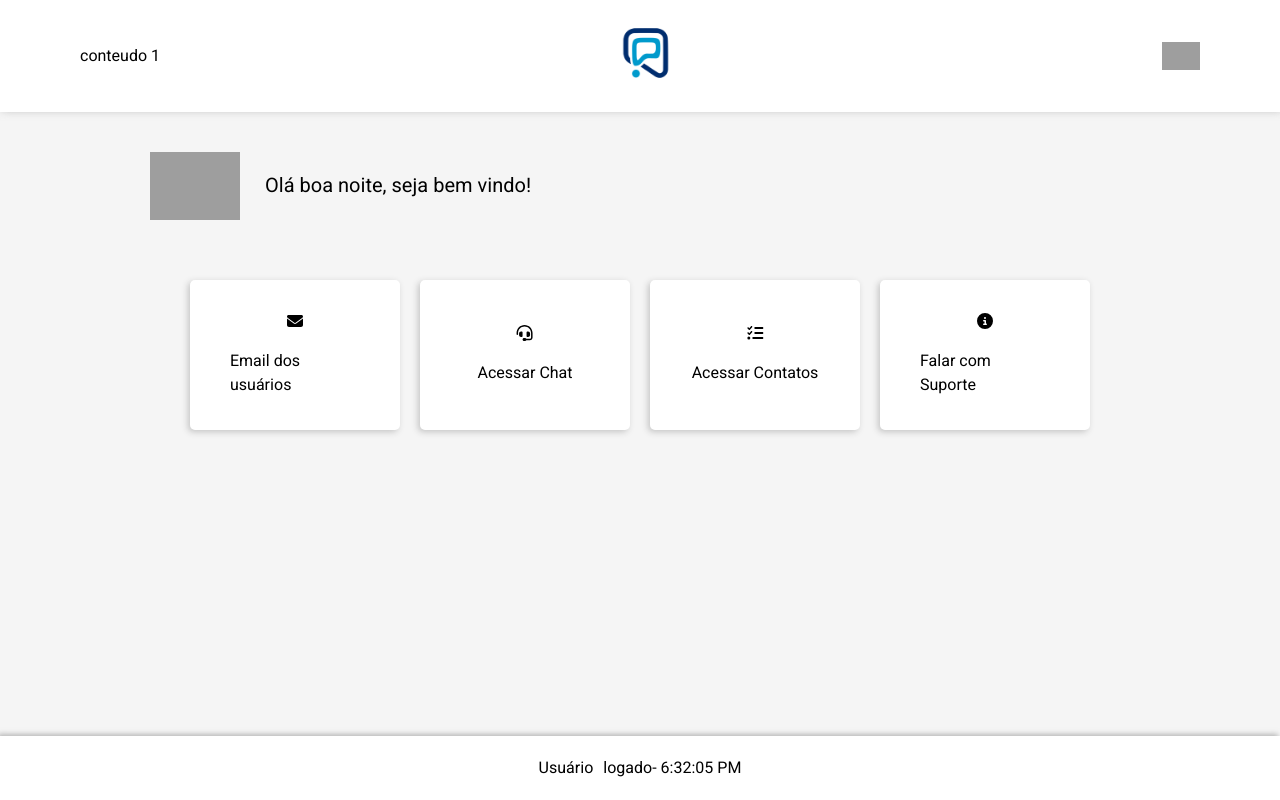
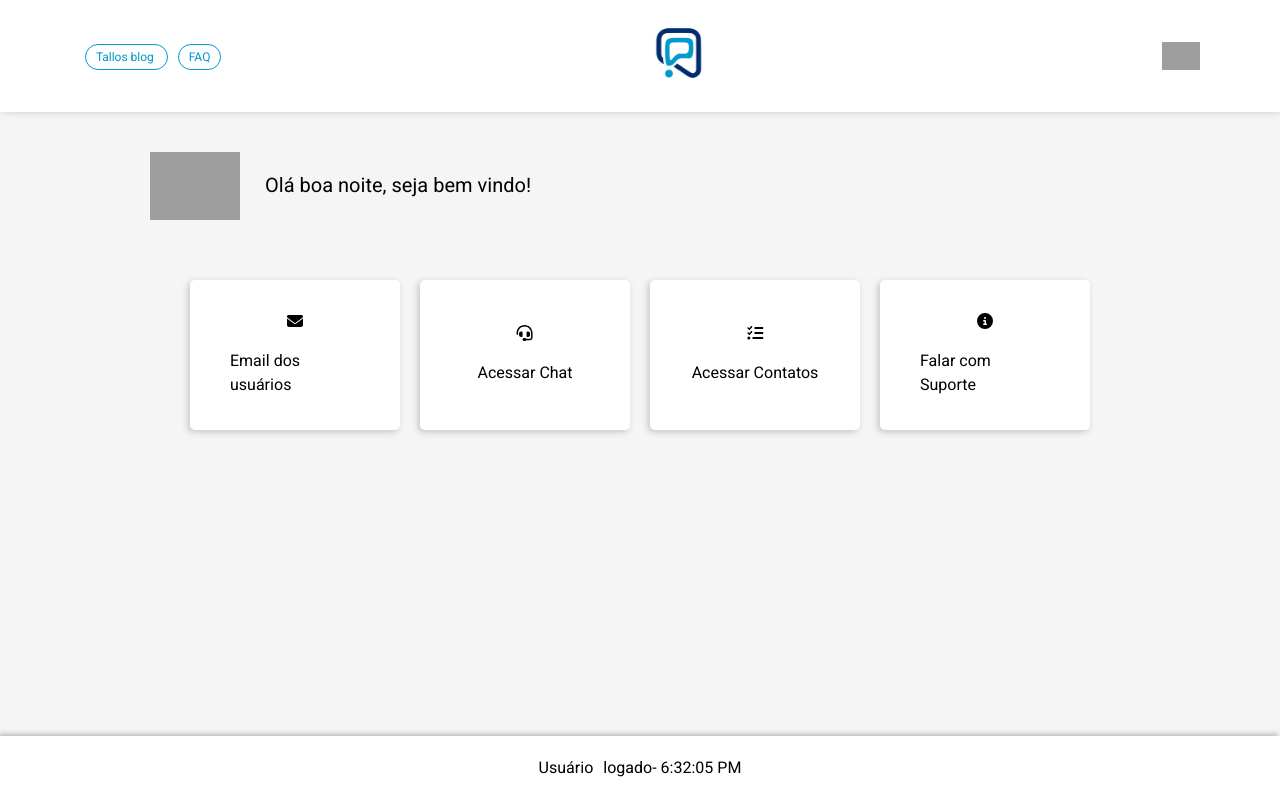
Before and after one commit to Paulo-DevTallos/desafio-tallos-frontend, a Vue app: page /painel in a window 1280 px wide. Built offline with nearby package versions, Linux system fonts and the light colour scheme; grey boxes are pictures that could not be loaded.

Commit message:
adicionando links de navegacao ao header de usuario

```diff
--- a/src/assets/components/header-user.css
+++ b/src/assets/components/header-user.css
@@ -7,6 +7,21 @@
   align-items: center;
   background-color: #fff;
   filter: drop-shadow(2px -2px 5px #80808086);
+}
+
+.header-user .useful-links a {
+  padding: 3px 10px;
+  border: 1px solid #009acc;
+  border-radius: 20px;
+  font-size: 12px;
+  margin: 0 5px;
+  color: #009acc;
+  transition: .5s ease;
+}
+
+.header-user .useful-links a:hover {
+  background-color: #009acc;
+  color: #fff;
 }
 
 .header-user img {
--- a/src/components/components-users/HeaderUser.vue
+++ b/src/components/components-users/HeaderUser.vue
@@ -1,7 +1,12 @@
 <template>
   <header class="header-user">
-      <div>
-        conteudo 1
+      <div class="useful-links">
+        <a href="https://tallos.com.br/blog/" target="_blank">
+          Tallos blog
+        </a>
+        <a href="https://help.tallos.com.br/" target="_blank">
+          FAQ
+        </a>
       </div>
       <div>
         <RouterLink to="/painel">
--- a/src/stores/index.js
+++ b/src/stores/index.js
@@ -24,7 +24,6 @@ export const store = createStore({
       await Services.loginUser({
         email: user.email,
         password: user.password
-
       })
       .then(res => {
         console.log(res)
```
